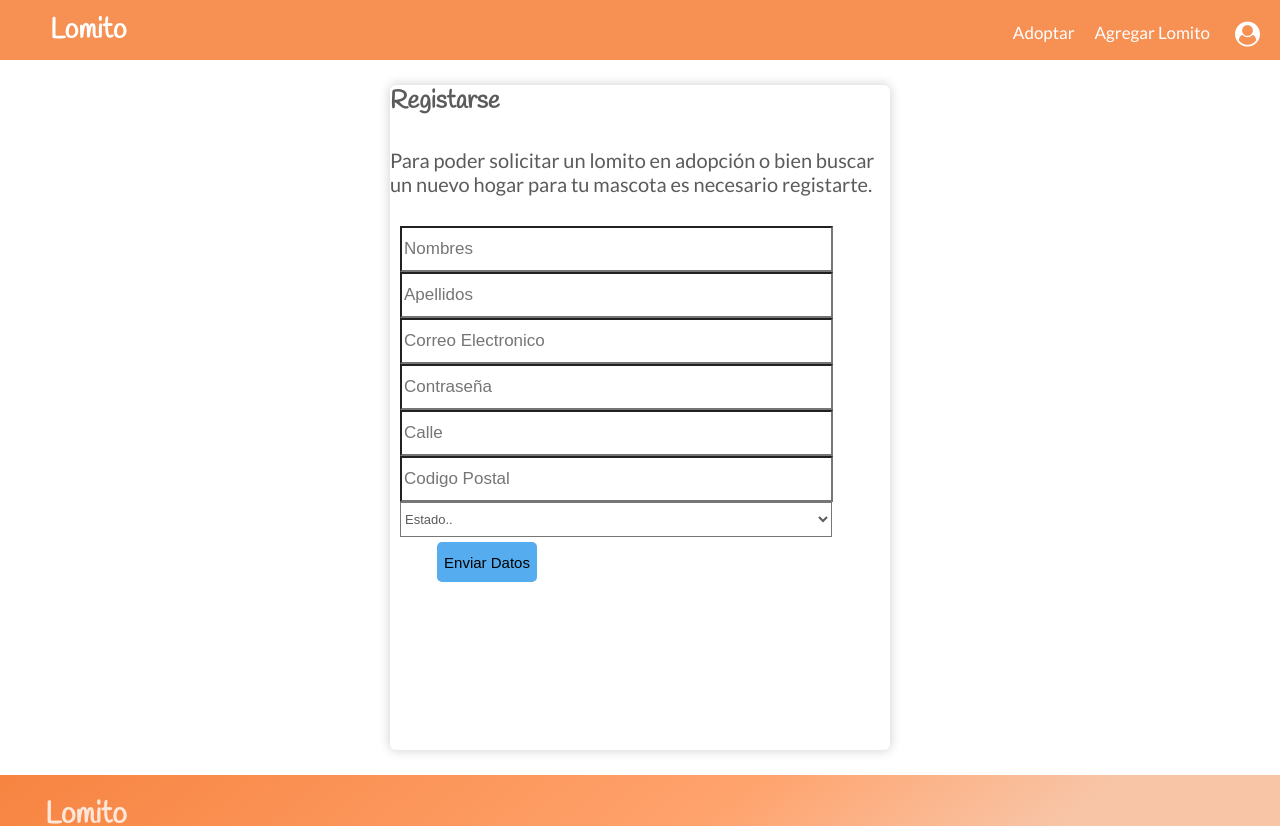
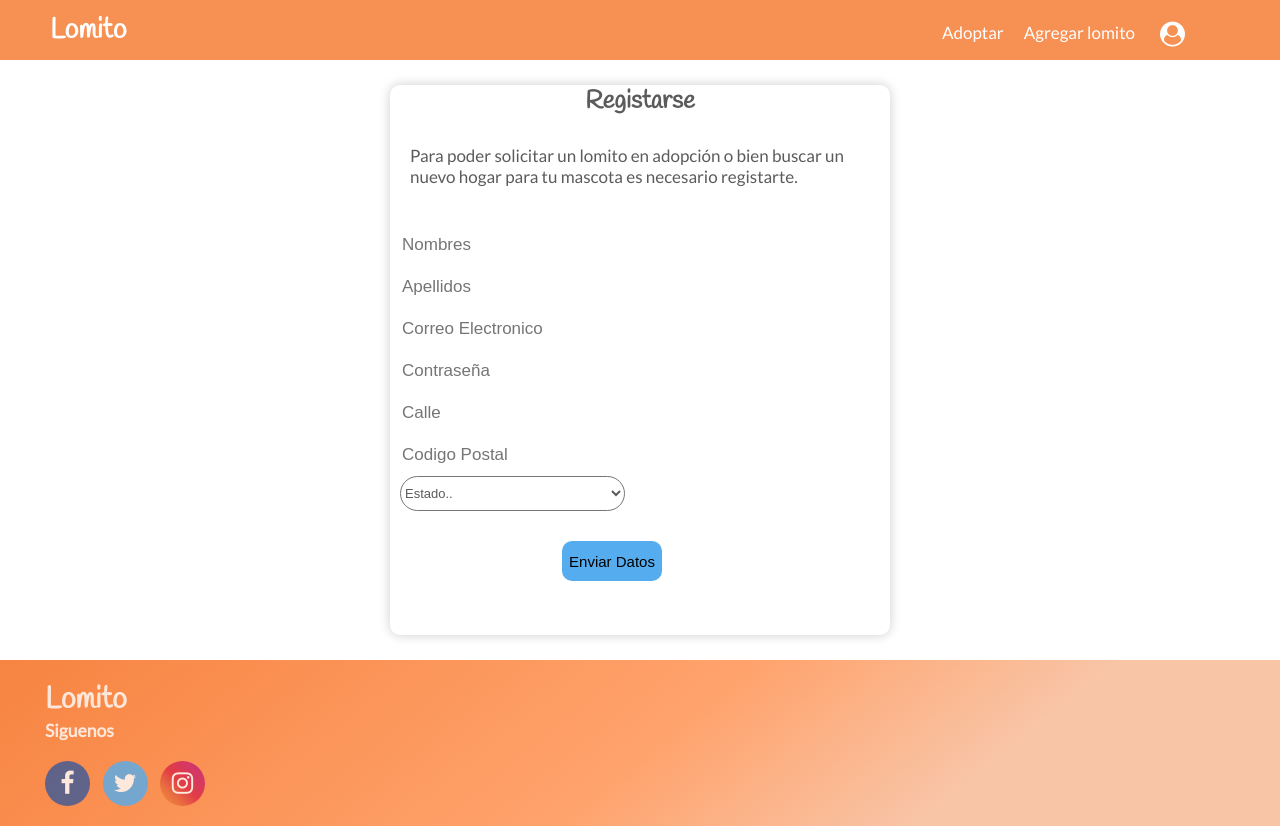
Before and after one commit to MaryAlvarezH/BEDU_Lomito, a React (Create React App) app: page /human-register in a window 1280 px wide. Shown: the top 826 px of the page. Built offline with nearby package versions, Linux system fonts and the light colour scheme.

Commit message:
adding general changes to styles

```diff
--- a/src/assets/scss/_variables.scss
+++ b/src/assets/scss/_variables.scss
@@ -2,4 +2,5 @@ $color1:#FFAC7C;
 $color2:#fff;
 $color3:linear-gradient(141deg, #f78441 0%, #ffa36d 51%, #f8c5a7 75%);
 $color4: #333;
+$color5:#5b5b5b;
 $color-theme: #f78441;
--- a/src/pages/human-register/human-register.scss
+++ b/src/pages/human-register/human-register.scss
@@ -1,18 +1,11 @@
-
-
-
-
-
-
 .flat-form{
-
     background: white;
     box-shadow: 0px 0px 12px rgba(0, 0, 0,.2);
     margin: 25px auto;
-    width: 500px; /*poner enmedio*/
-    height: 665px;/*largo*/
+    width: 500px;
+    height: 550px;
     font-size: 20px;
-    border-radius: 6px;
+    border-radius: 10px;
     color: #5b5b5b;
 
     }
@@ -20,29 +13,34 @@
         font-size: 25px;
         padding-bottom: 10px;
         font-family: 'handlee', cursive;
+        display: flex;
+        flex-direction: column;
+        justify-content: center;
+        align-items: center;
         }
-        flat-form p {
 
+    .flat-form p {
         font-size: 17px;
-            padding-bottom: 5px;
-            line-height: 20px;
+        padding-bottom: 10px;
+        display: flex;
+        align-items: center;
+        justify-content: center;
+        padding-left: 20px;
     }
 
     form input[type=text],
     form input[type=password],
-            form input[type=date]
-            {
+    form input[type=date] {
         width: 85%;
         height: 40px;
         font-size: 17px;
         background: #fff;
-            border: 1 px;
+        border: 1px;
         outline: none;
         font-family: 'Arial';
-            } //bien
-
-
-
+        border-radius: 50px;
+        padding: 0.5;
+    }
 
     .tabs {
         height: 50px;
@@ -52,25 +50,25 @@
         width: 100%;
         position: relative;
         display: block;
-    /*display: flex;
-    flex-direction: column;*/
         margin-bottom: 0px;
+
+        li {
+            display: block;
         }
 
-    .tabs li{
-    display: block;
-    /* float: left;*/
-
-    }
-    .tabs li:last-child {
+        li:last-child {
             border-right: none;
             width: 174px;
             padding-left: 0;
             padding-right: 0;
             text-align: center;
+            padding-left: 25%;
+            padding-top: 25px;
         }
-    select{
-        width: 86.3%;
+    }
+
+    select {
+        width: 45%;
         height: 35px;
         font-size: 13px;
         background: #fff;
@@ -78,28 +76,27 @@ border: 1 px;
         outline: none;
         font-family: 'Arial';
         color: #5b5b5b;
+        border-radius: 50px
     }
 
-form input[type=submit]{
-
+form input[type=submit] {
     margin: 5px auto;
-width: 100px; /*poner enmedio*/
-height: 40px;/*largo*/
+    width: 100px;
+    height: 40px;
     font-size: 15px;
     filter: blur(0.4px);
     display: flex;
     background: #55ACEE;
-border-radius: 5px;
+    border-radius: 10px;
     border: none;
+    cursor: pointer;
 }
 
-    form input[type=submit]:active{
-        color: #3B5998;
+form input[type=submit]:active {
+    color: #f78441;
 }
 
-
 form input[type=submit]:hover{
-            font-size: 16px;
+    color: #f78441;
     opacity: 0.7;
-
 }
--- a/src/pages/login/login.js
+++ b/src/pages/login/login.js
@@ -44,6 +44,7 @@ function Login(props) {
           { context => (
                 <div className="login-container">
                 <div className="login-card">
+                <h2>Inicio de Sesión</h2>
                     <div className="row">
                         <div className="col-md-2">
                         <form onSubmit = {evt}>
@@ -64,7 +65,7 @@ function Login(props) {
 
                                 <br/><br/>
 
-                                <input
+                                <input className='loginButton'
                                     type="submit"
                                     name="submit"
                                     onClick={handleClick}
--- a/src/pages/login/login.scss
+++ b/src/pages/login/login.scss
@@ -2,6 +2,12 @@
     width: 400px;
     padding: 5%;
     box-shadow: 0 5px 8px 0 rgba(0, 0, 0, 0.2), 0 9px 26px 0 rgba(0, 0, 0, 0.19);
+    border-radius: 10px;
+
+    h2{
+        padding-bottom: 25px;
+        color:#5b5b5b;
+    }
 }
 
 .login-container {
@@ -14,6 +20,10 @@
     height: 20px;
 }
 
+.loginButton{
+    padding-left: 30px;
+}
+
 .legend-error {
     color:darkred;
     font-size: 16px;
--- a/src/pages/pet-register/petRegister.js
+++ b/src/pages/pet-register/petRegister.js
@@ -129,8 +129,8 @@ class PetRegister extends Component {
             </select>
             </li>
             <li>
+            <input type="file" name="myfile" />
             <button className="btn">Upload a file</button>
-            <input type="file" name="myfile" />
             </li>
             <li>
             <label htmlFor="uploadInfo"/>
--- a/src/shared/navbar/bar/navbarView.js
+++ b/src/shared/navbar/bar/navbarView.js
@@ -14,7 +14,7 @@ import Dropdown from '../dropdownmenu/dropdown'
               </div>
               <div className="pages-items">
                   <li><NavLink exact to="/adopt" className="item" activeClassName="is-selected">Adoptar</NavLink></li>
-                  <li><NavLink exact to="/pet-register" activeClassName="is-selected">Agregar Lomito</NavLink></li>
+                  <li><NavLink exact to="/pet-register" activeClassName="is-selected">Agregar lomito</NavLink></li>
                   <li><Dropdown></Dropdown></li>
               </div>
               </ul>
--- a/src/shared/navbar/bar/navbarView.scss
+++ b/src/shared/navbar/bar/navbarView.scss
@@ -43,11 +43,13 @@
     }
 
     .pages-items a:hover {
-        box-shadow: inset 0 3px 0 0 #ededed;
+        // box-shadow: inset 0 3px 0 0 #ededed;
+        color:$color5
     }
 
     .pages-items .is-selected {
-        box-shadow: inset 0 3px 0 0 white!important;
+        // box-shadow: inset 0 3px 0 0 white!important;
+        color:$color5
     }
 }
 
--- a/src/shared/navbar/dropdownmenu/dropdown.js
+++ b/src/shared/navbar/dropdownmenu/dropdown.js
@@ -34,18 +34,22 @@ showDropdownMenu(event) {
         <div  className="dropdown" >
          <div className="button-4" onClick={this.showDropdownMenu}><i className="fa fa-user-circle user-icon"></i></div>
 
-          { this.state.displayMenu ? (
+
+         <div className='dropDownC'>
+          {
+            this.state.displayMenu ? (
               <ul className="drop">
-            <li><NavLink exact to="/login" activeClassName="is-selected">Iniciar sesión</NavLink></li>
-            <li><NavLink exact to="/human-register" activeClassName="is-selected">Registarse</NavLink></li>
-            <li><NavLink exact to="/applicants" activeClassName="is-selected">Mis solicitudes</NavLink></li>
+                <li><NavLink exact to="/applicants" className='item2' activeClassName="is-selected">Mis solicitudes</NavLink></li>
+                <li><NavLink exact to="/login" className='item2' activeClassName="is-selected">Iniciar sesión</NavLink></li>
+                <li><NavLink exact to="/human-register" className='item2' activeClassName="is-selected">Registarse</NavLink></li>
+
               </ul>
             ):
             (
               null
             )
           }
-
+         </div>
        </div>
 
     );
--- a/src/shared/navbar/dropdownmenu/stylesdrop.scss
+++ b/src/shared/navbar/dropdownmenu/stylesdrop.scss
@@ -2,18 +2,56 @@
 @import '../../../assets/scss/variables';
 
 .dropdown{
-
     color: white;
     //box-shadow: inset 0 3px 0 0 #ededed;
     //box-shadow: inset 0 3px 0 0 white!important;
-    display: flex;
-
-
-}
-.dropdown {
     position: relative;
     display: inline-block;
 }
+
+.button-4{
+    cursor: pointer;
+    width: 115px;
+    text-align: center;
+    display: flex;
+    justify-content: flex-start;
+}
+
+.button-4:hover{
+    color:$color5;
+}
+.dropDownC {
+    display: none;
+    position: absolute;
+    display: flex;
+    flex-direction: column;
+    background-color: $color-theme;
+    min-width: 130px;
+    box-shadow: 0px 8px 16px 0px rgba(0,0,0,0.2);
+    z-index: 1;
+    border-radius: 5px;
+
+    ul {
+        // list-style: none;
+        margin: 0;
+        padding: 0;
+        display: flex;
+        flex-direction:column-reverse;
+        //align-items: center;
+    }
+    li {
+        //color: black;
+         padding: 7px 10px;
+         display: flex;
+         flex-direction: column;
+         font-size: 15px;
+         //box-shadow: inset 0 3px 0 0 #ededed;
+
+        .item2:hover {
+            box-shadow: inset 0 2px 0 0 #ededed
+        }
+  }
+ }
 
 .user-icon {
     font-size: 25px;
```
Also changed, not shown: src/pages/pet-register/pet-register.scss (+39 -26 lines). Lines whose indentation alone changed are shown as unchanged.
